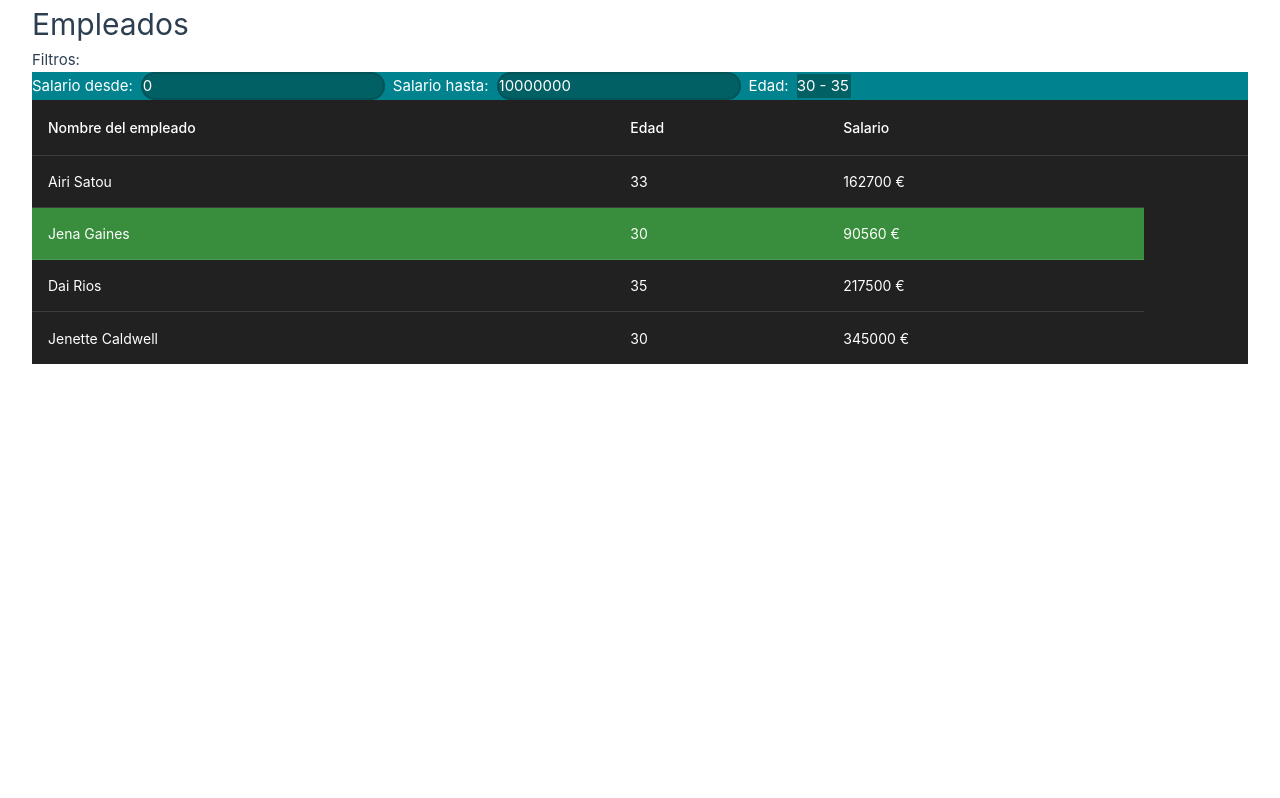
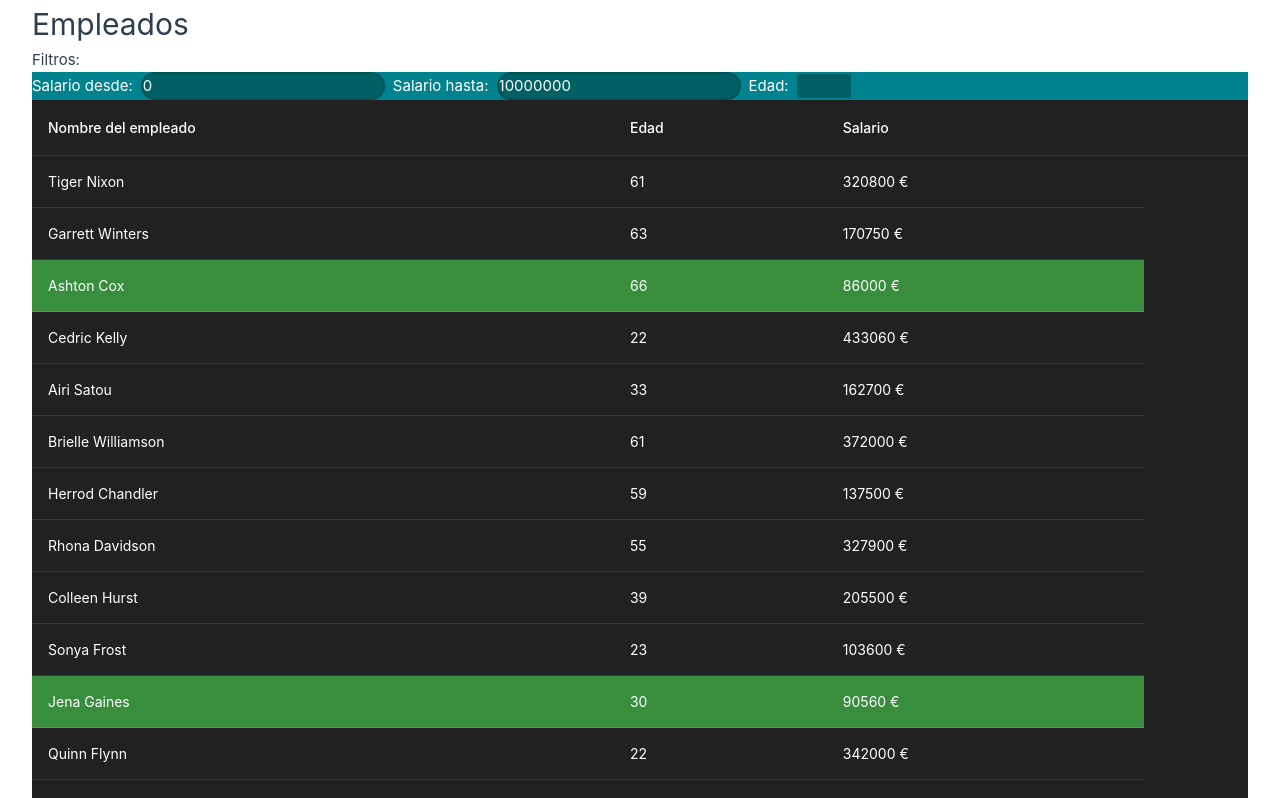
Before and after one commit to DiegoGutierrezDev/OvertekTest, a Vue app: page / in a window 1280 px wide. Shown: the top 798 px of the page. Built offline with nearby package versions, Linux system fonts and the light colour scheme.

Commit message:
Changed start point for age filter

```diff
--- a/src/views/HomeView.vue
+++ b/src/views/HomeView.vue
@@ -66,8 +66,8 @@ const filters = ref({
   salary_from: 0,
   salary_to: 10000000,
   age: {
-    from: 30,
-    to: 35
+    from: 0,
+    to: 100
   }
 
 })
```
